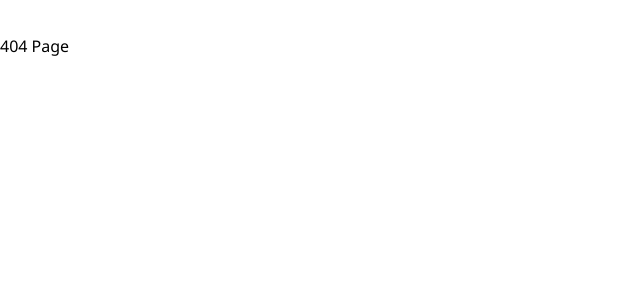
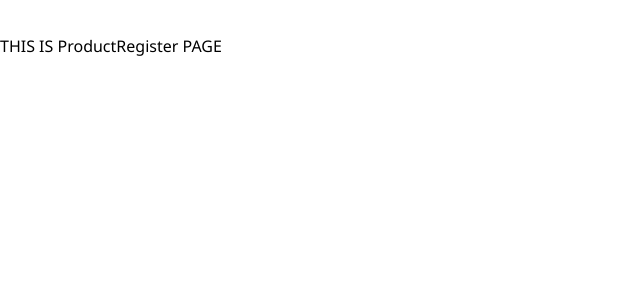
Before and after one commit to next-shiyon/e-commerce-store, a React (Vite) app: page /products/register in a window 1280 px wide. Before the commit this address had no page. Shown: the top 300 px of the page, without its empty margins (0-640 px from the left). Built offline with nearby package versions, Linux system fonts and the light colour scheme.

Commit message:
feat: URL 설계에 따른 router 설정

```diff
--- a/src/main.tsx
+++ b/src/main.tsx
@@ -1,17 +1,9 @@
 import React from "react";
 import ReactDOM from "react-dom/client";
-import App from "./App.tsx";
 import "./assets/styles/reset.scss";
-import { RouterProvider, createBrowserRouter } from "react-router-dom";
-import { NotFoundError } from "./pages/errors/404.tsx";
+import { RouterProvider } from "react-router-dom";
 
-const router = createBrowserRouter([
-  {
-    path: "/",
-    element: <App />,
-    errorElement: <NotFoundError />,
-  },
-]);
+import { router } from "./router/router.tsx";
 
 ReactDOM.createRoot(document.getElementById("root")!).render(
   <React.StrictMode>
--- a/src/pages/product/ProductRegister.tsx
+++ b/src/pages/product/ProductRegister.tsx
@@ -0,0 +1,3 @@
+export const ProductRegister = () => {
+  return <div>THIS IS ProductRegister PAGE</div>;
+};
--- /dev/null
+++ b/src/router/router.tsx
@@ -0,0 +1,38 @@
+import { createBrowserRouter } from "react-router-dom";
+import App from "../App";
+import { NotFoundError } from "../pages/errors/404";
+import { Index } from "../pages/Index";
+import { Products } from "../pages/product/Products";
+import { ProductDetail } from "../pages/product/ProductDetail";
+import { ProductCart } from "../pages/product/ProductCart";
+import { ProductRegister } from "../pages/product/ProductRegister";
+
+export const router = createBrowserRouter([
+  {
+    path: "/",
+    element: <App />,
+    errorElement: <NotFoundError />,
+    children: [
+      {
+        path: "/",
+        element: <Index />,
+      },
+      {
+        path: "/products",
+        element: <Products />,
+      },
+      {
+        path: "/products/:productId",
+        element: <ProductDetail />,
+      },
+      {
+        path: "/products/cart",
+        element: <ProductCart />,
+      },
+      {
+        path: "/products/register",
+        element: <ProductRegister />,
+      },
+    ],
+  },
+]);
```
Also changed, not shown: src/pages/Index.tsx (renamed from src/pages/product/Index.tsx).
